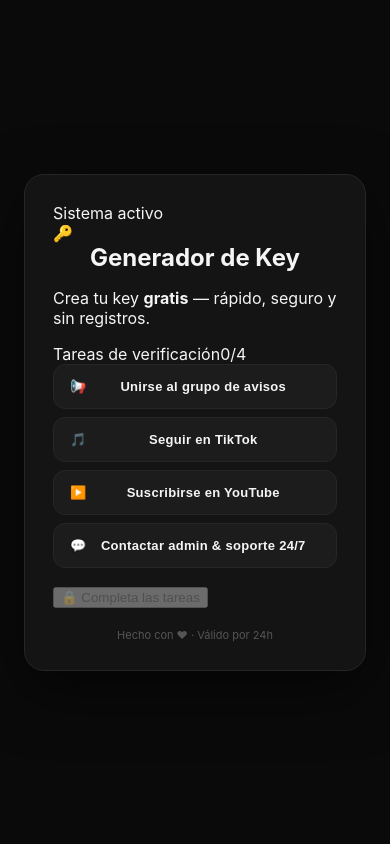
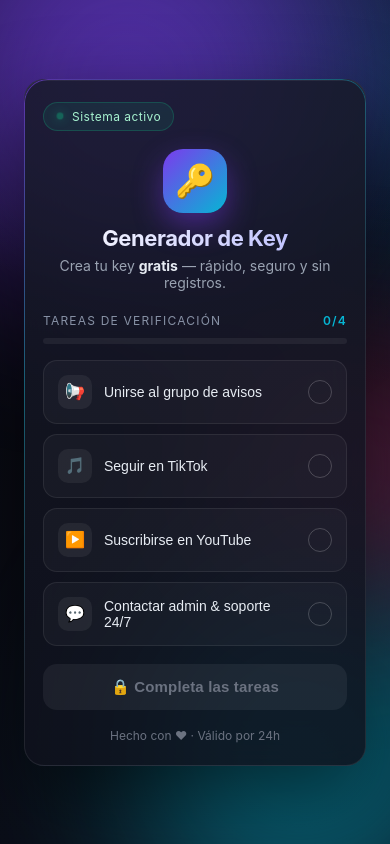
Before and after one commit to ANGEL-JHAN/web-key, a React (Vite) app: page / in a window 390 px wide. Built offline with nearby package versions, Linux system fonts and the light colour scheme; no server answers.

Commit message:
Actualizar styles.css

```diff
--- a/src/styles.css
+++ b/src/styles.css
@@ -1,241 +1,221 @@
-*, *::before, *::after { box-sizing: border-box; }
+* { box-sizing: border-box; }
 html, body, #root { height: 100%; }
 body {
   margin: 0;
-  font-family: -apple-system, BlinkMacSystemFont, "Segoe UI", Roboto, sans-serif;
-  background: #0a0a0a;
-  color: #f5f5f5;
+  font-family: 'Inter', system-ui, -apple-system, sans-serif;
+  background: #05060a;
+  color: #e7ecf3;
+  -webkit-font-smoothing: antialiased;
 }
 
 .page {
   min-height: 100vh;
-  display: flex;
-  align-items: center;
-  justify-content: center;
+  display: grid;
+  place-items: center;
   padding: 24px;
+  position: relative;
+  overflow: hidden;
+  background:
+    radial-gradient(1200px 600px at 10% -10%, rgba(120,80,255,.25), transparent 60%),
+    radial-gradient(900px 500px at 110% 10%, rgba(0,200,255,.18), transparent 60%),
+    linear-gradient(180deg, #06070d 0%, #0b0d17 100%);
+}
+
+.bg-orbs { position: absolute; inset: 0; pointer-events: none; overflow: hidden; }
+.orb {
+  position: absolute; border-radius: 50%; filter: blur(80px); opacity: .55;
+  animation: float 14s ease-in-out infinite;
+}
+.orb-1 { width: 380px; height: 380px; background: #7c3aed; top: -80px; left: -80px; }
+.orb-2 { width: 320px; height: 320px; background: #06b6d4; bottom: -80px; right: -60px; animation-delay: -5s; }
+.orb-3 { width: 260px; height: 260px; background: #ec4899; top: 40%; left: 55%; animation-delay: -9s; opacity:.35; }
+@keyframes float {
+  0%,100% { transform: translate(0,0) scale(1); }
+  50% { transform: translate(20px,-30px) scale(1.08); }
 }
 
 .card {
+  position: relative;
   width: 100%;
-  max-width: 440px;
-  background: #141414;
-  border: 1px solid #262626;
-  border-radius: 20px;
-  padding: 28px;
-  box-shadow: 0 20px 60px rgba(0,0,0,.5);
+  max-width: 460px;
+  padding: 28px 24px 22px;
+  border-radius: 24px;
+  background: linear-gradient(180deg, rgba(23,26,40,.85), rgba(15,17,28,.85));
+  border: 1px solid rgba(255,255,255,.08);
+  backdrop-filter: blur(20px);
+  box-shadow:
+    0 30px 80px rgba(0,0,0,.55),
+    inset 0 1px 0 rgba(255,255,255,.06);
+}
+.card::before {
+  content: "";
+  position: absolute; inset: -1px;
+  border-radius: 24px;
+  padding: 1px;
+  background: linear-gradient(135deg, rgba(124,58,237,.6), rgba(6,182,212,.4), transparent 60%);
+  -webkit-mask: linear-gradient(#000 0 0) content-box, linear-gradient(#000 0 0);
+  -webkit-mask-composite: xor;
+          mask-composite: exclude;
+  pointer-events: none;
 }
 
-.icono {
-  width: 64px;
-  height: 64px;
-  border-radius: 16px;
-  background: linear-gradient(135deg, #3a2200, #1a1000);
-  display: flex;
-  align-items: center;
-  justify-content: center;
-  font-size: 32px;
-  margin: 0 auto 16px;
+.badge {
+  display: inline-flex; align-items: center; gap: 8px;
+  font-size: 12px; letter-spacing: .04em;
+  color: #a7f3d0;
+  background: rgba(16,185,129,.1);
+  border: 1px solid rgba(16,185,129,.25);
+  padding: 6px 12px; border-radius: 999px;
+}
+.dot {
+  width: 8px; height: 8px; border-radius: 50%;
+  background: #10b981; box-shadow: 0 0 12px #10b981;
+  animation: pulse 1.6s infinite;
+}
+@keyframes pulse { 50% { opacity: .4; transform: scale(.85); } }
+
+.header { text-align: center; margin: 18px 0 22px; }
+.key-icon {
+  width: 64px; height: 64px; margin: 0 auto 12px;
+  display: grid; place-items: center; font-size: 32px;
+  border-radius: 20px;
+  background: linear-gradient(135deg, #7c3aed, #06b6d4);
+  box-shadow: 0 12px 30px rgba(124,58,237,.45);
+}
+.header h1 {
+  margin: 0 0 6px;
+  font-size: 26px; font-weight: 700; letter-spacing: -.02em;
+  background: linear-gradient(90deg, #fff, #b4b7ff);
+  -webkit-background-clip: text; background-clip: text; color: transparent;
+}
+.header p { margin: 0; font-size: 14px; color: #9aa3b2; }
+.header b { color: #e7ecf3; }
+
+.section-title {
+  display: flex; justify-content: space-between; align-items: center;
+  font-size: 12px; letter-spacing: .1em; text-transform: uppercase;
+  color: #8892a6; margin-bottom: 10px;
+}
+.progress-label { color: #06b6d4; font-weight: 600; }
+
+.progress-bar {
+  height: 6px; border-radius: 999px;
+  background: rgba(255,255,255,.06);
+  overflow: hidden; margin-bottom: 16px;
+}
+.progress-fill {
+  height: 100%;
+  background: linear-gradient(90deg, #7c3aed, #06b6d4);
+  transition: width .5s ease;
+  box-shadow: 0 0 12px rgba(6,182,212,.6);
 }
 
-h1 {
-  text-align: center;
-  margin: 0 0 6px;
-  font-size: 24px;
-  font-weight: 700;
+.tareas { display: flex; flex-direction: column; gap: 10px; margin-bottom: 18px; }
+.tarea {
+  display: flex; align-items: center; gap: 12px;
+  padding: 14px 14px;
+  border-radius: 14px;
+  border: 1px solid rgba(255,255,255,.08);
+  background: rgba(255,255,255,.03);
+  color: #e7ecf3; font-size: 14px; font-weight: 500;
+  cursor: pointer; text-align: left;
+  transition: transform .15s ease, background .2s, border-color .2s;
+}
+.tarea:hover:not(:disabled) {
+  transform: translateY(-1px);
+  background: rgba(255,255,255,.06);
+  border-color: rgba(124,58,237,.5);
+}
+.tarea:disabled { cursor: default; opacity: .95; }
+.tarea.hecha {
+  background: linear-gradient(90deg, rgba(16,185,129,.12), rgba(16,185,129,.04));
+  border-color: rgba(16,185,129,.35);
+}
+.tarea-icon {
+  width: 34px; height: 34px; border-radius: 10px;
+  display: grid; place-items: center;
+  background: rgba(255,255,255,.06); font-size: 16px;
+}
+.tarea-label { flex: 1; }
+.check {
+  width: 24px; height: 24px; border-radius: 50%;
+  border: 1.5px solid rgba(255,255,255,.2);
+  display: grid; place-items: center;
+  font-size: 13px; color: transparent;
+  transition: all .2s;
+}
+.check.on {
+  background: #10b981; border-color: #10b981;
+  color: #04120c; font-weight: 700;
+  box-shadow: 0 0 12px rgba(16,185,129,.5);
 }
 
-.subtitulo {
-  text-align: center;
-  color: #888;
-  font-size: 14px;
-  margin: 0 0 20px;
+.btn-primary {
+  width: 100%; padding: 14px 16px;
+  border: none; border-radius: 14px;
+  font-size: 15px; font-weight: 600; letter-spacing: .01em;
+  color: #fff; cursor: pointer;
+  background: linear-gradient(135deg, #7c3aed, #06b6d4);
+  box-shadow: 0 10px 25px rgba(124,58,237,.4);
+  transition: transform .15s ease, box-shadow .2s, filter .2s;
+}
+.btn-primary:hover:not(:disabled) { transform: translateY(-1px); filter: brightness(1.08); }
+.btn-primary:disabled {
+  background: rgba(255,255,255,.06);
+  color: #6b7280; box-shadow: none; cursor: not-allowed;
 }
 
-.info-grid {
-  display: grid;
-  grid-template-columns: 1fr 1fr;
-  gap: 12px;
-  margin-bottom: 20px;
+.btn-ghost {
+  width: 100%; margin-top: 10px;
+  padding: 12px 16px; border-radius: 14px;
+  background: transparent; color: #9aa3b2;
+  border: 1px solid rgba(255,255,255,.1);
+  cursor: pointer; font-size: 14px; font-weight: 500;
+  transition: background .2s, color .2s;
 }
+.btn-ghost:hover { background: rgba(255,255,255,.05); color: #fff; }
 
-.info-box {
-  background: #1c1c1c;
-  border: 1px solid #262626;
-  border-radius: 12px;
-  padding: 12px;
-  display: flex;
-  align-items: center;
-  gap: 10px;
+.result { display: flex; flex-direction: column; gap: 12px; }
+.timer-block {
+  text-align: center;
+  padding: 18px;
+  border-radius: 16px;
+  background: linear-gradient(180deg, rgba(124,58,237,.15), rgba(6,182,212,.08));
+  border: 1px solid rgba(124,58,237,.3);
 }
-
-.info-emoji {
-  width: 36px;
-  height: 36px;
-  border-radius: 10px;
-  background: #2a1500;
-  display: grid;
-  place-items: center;
-  font-size: 18px;
+.timer-label {
+  font-size: 11px; letter-spacing: .18em; text-transform: uppercase; color: #a7b0c2;
 }
-
-.info-label {
-  font-size: 10px;
-  color: #888;
-  letter-spacing: .5px;
+.timer {
+  margin-top: 6px;
+  font-size: 34px; font-weight: 700; letter-spacing: .04em;
+  font-variant-numeric: tabular-nums;
+  background: linear-gradient(90deg, #a78bfa, #22d3ee);
+  -webkit-background-clip: text; background-clip: text; color: transparent;
 }
-
-.info-valor {
-  font-size: 14px;
-  font-weight: 600;
+.key-label {
+  font-size: 11px; letter-spacing: .18em; text-transform: uppercase;
+  color: #8892a6; text-align: center; margin-top: 6px;
 }
-
-.seccion-label {
-  font-size: 11px;
-  color: #888;
-  letter-spacing: .8px;
-  margin: 8px 0 10px;
-  font-weight: 600;
-}
-
-.tareas {
-  display: flex;
-  flex-direction: column;
-  gap: 8px;
-  margin-bottom: 18px;
-}
-
-.tarea {
-  display: flex;
-  align-items: center;
-  justify-content: space-between;
-  background: #1c1c1c;
-  border: 1px solid #262626;
-  border-radius: 12px;
-  padding: 14px 16px;
-  color: #f5f5f5;
-  font-size: 13px;
-  font-weight: 600;
-  letter-spacing: .3px;
-  cursor: pointer;
-  transition: all .2s;
-  text-align: left;
-}
-
-.tarea:hover:not(:disabled) {
-  background: #232323;
-  border-color: #3a3a3a;
-}
-
-.tarea.hecha {
-  border-color: #22c55e55;
-  background: #0f2018;
-  cursor: default;
-}
-
-.tarea .check {
-  font-size: 18px;
-  color: #666;
-}
-
-.tarea.hecha .check {
-  color: #22c55e;
-}
-
-.boton-principal {
-  width: 100%;
-  padding: 14px;
-  border: none;
-  border-radius: 12px;
-  background: linear-gradient(135deg, #f5a623, #e8890b);
-  color: #1a0f00;
-  font-weight: 700;
-  font-size: 15px;
-  cursor: pointer;
-  transition: transform .1s, opacity .2s;
-}
-
-.boton-principal:hover:not(:disabled) {
-  transform: translateY(-1px);
-}
-
-.boton-principal:disabled {
-  background: #2a2a2a;
-  color: #666;
-  cursor: not-allowed;
-}
-
-.boton-secundario {
-  width: 100%;
-  margin-top: 10px;
-  padding: 12px;
-  border: 1px solid #333;
-  border-radius: 12px;
-  background: transparent;
-  color: #f5f5f5;
-  font-size: 14px;
-  cursor: pointer;
-  transition: background .2s;
-}
-
-.boton-secundario:hover {
-  background: #1c1c1c;
-}
-
-.ayuda {
+.key-box {
+  padding: 16px;
+  border-radius: 14px;
+  border: 1px dashed rgba(124,58,237,.5);
+  background: rgba(124,58,237,.08);
   text-align: center;
-  color: #666;
-  font-size: 12px;
-  margin: 10px 0 0;
-}
-
-.resultado {
-  display: flex;
-  flex-direction: column;
-  gap: 4px;
-}
-
-.temporizador {
-  text-align: center;
-  margin-bottom: 12px;
-}
-
-.temp-label {
-  font-size: 12px;
-  color: #888;
-}
-
-.temp-valor {
-  font-size: 28px;
-  font-weight: 700;
-  color: #f5a623;
-  font-variant-numeric: tabular-nums;
-}
-
-.key-label {
-  font-size: 11px;
-  color: #888;
-  letter-spacing: .8px;
-  font-weight: 600;
-  margin-top: 8px;
-  margin-bottom: 8px;
-}
-
-.key-box {
-  background: #0a0a0a;
-  border: 1px dashed #f5a62355;
-  border-radius: 12px;
-  padding: 16px;
-  text-align: center;
-  font-family: "SF Mono", Menlo, monospace;
-  font-size: 15px;
-  color: #f5a623;
+  font-family: 'JetBrains Mono', ui-monospace, monospace;
+  font-size: 18px; font-weight: 600; letter-spacing: .12em;
+  color: #e9d5ff;
   word-break: break-all;
-  margin-bottom: 14px;
 }
 
 .footer {
-  text-align: center;
-  margin-top: 20px;
-  font-size: 11px;
-  color: #555;
+  margin-top: 18px; text-align: center;
+  font-size: 12px; color: #6b7280;
 }
+
+@media (max-width: 480px) {
+  .card { padding: 22px 18px; border-radius: 20px; }
+  .header h1 { font-size: 22px; }
+  .timer { font-size: 28px; }
+}
```
